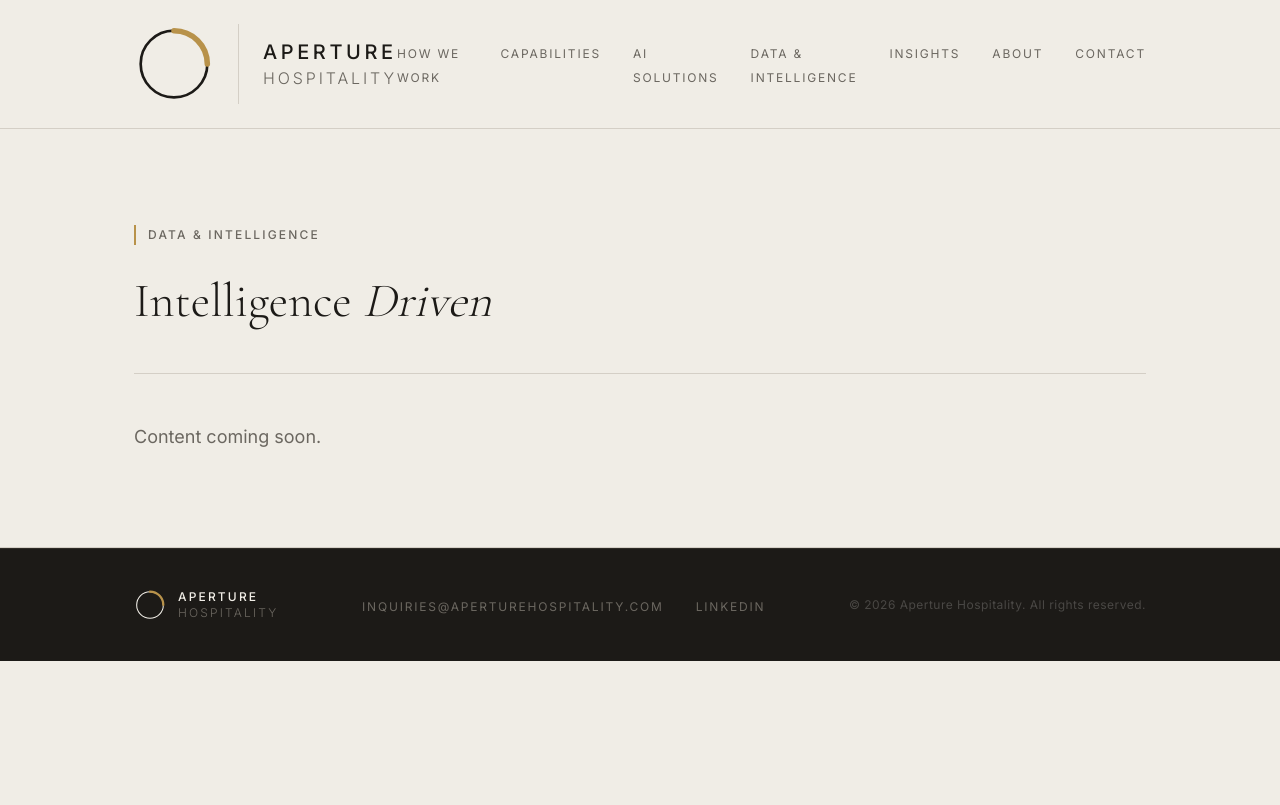
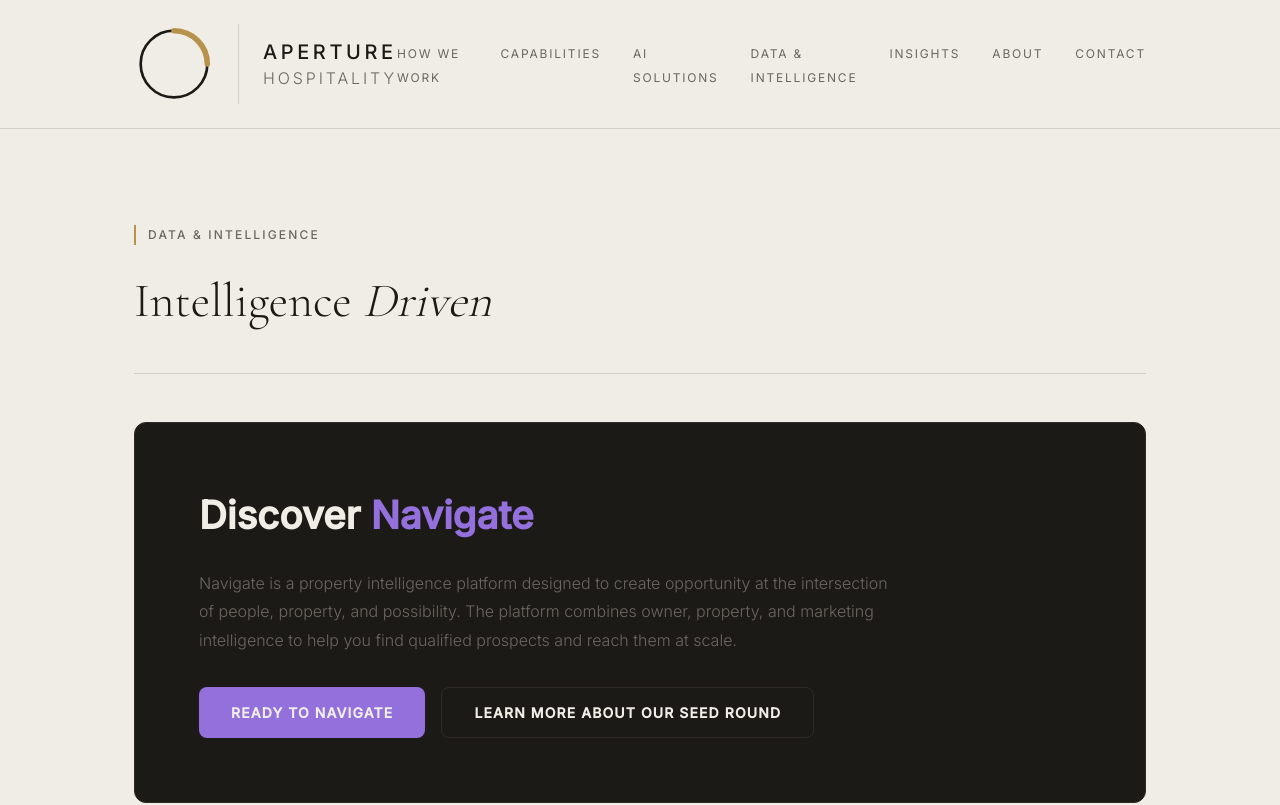
Before and after one commit to letsnavigatebmw/aperture-hospitality, a Next.js app: page /data-intelligence in a window 1280 px wide. Shown: the top 805 px of the page. Built offline with nearby package versions, Linux system fonts and the light colour scheme.

Commit message:
Add 'Discover Navigate' section to Data & Intelligence landing page

```diff
--- a/app/data-intelligence/page.tsx
+++ b/app/data-intelligence/page.tsx
@@ -1,3 +1,5 @@
+'use client'
+
 import Nav from '@/components/Nav'
 import Footer from '@/components/Footer'
 
@@ -16,10 +18,100 @@ export default function DataIntelligencePage() {
 
           <div className="w-full h-px bg-rule my-12" />
 
-          {/* Content placeholder */}
-          <div className="max-w-3xl">
+          {/* Discover Navigate Section */}
+          <div style={{
+            background: '#1C1A17',
+            border: '1px solid #2e2b26',
+            borderRadius: '12px',
+            padding: 'clamp(2rem, 5vw, 4rem)',
+            marginBottom: '4rem'
+          }}>
+            <h2 style={{
+              fontFamily: "'Inter', sans-serif",
+              fontSize: 'clamp(1.5rem, 3vw, 2.5rem)',
+              fontWeight: 600,
+              color: '#F0EDE6',
+              marginBottom: '1.5rem'
+            }}>
+              Discover <span style={{ color: '#9370DB' }}>Navigate</span>
+            </h2>
+
+            <p style={{
+              fontFamily: "'Inter', sans-serif",
+              fontSize: '1rem',
+              fontWeight: 300,
+              lineHeight: 1.8,
+              color: '#6B6760',
+              marginBottom: '2rem',
+              maxWidth: '700px'
+            }}>
+              Navigate is a property intelligence platform designed to create opportunity at the intersection of people, property, and possibility. The platform combines owner, property, and marketing intelligence to help you find qualified prospects and reach them at scale.
+            </p>
+
+            {/* CTAs */}
+            <div style={{
+              display: 'flex',
+              gap: '1rem',
+              flexWrap: 'wrap'
+            }}>
+              <a href="https://navigatenow.com" target="_blank" rel="noopener noreferrer" style={{
+                display: 'inline-flex',
+                alignItems: 'center',
+                justifyContent: 'center',
+                padding: '0.875rem 2rem',
+                background: '#9370DB',
+                color: '#F0EDE6',
+                fontFamily: "'Inter', sans-serif",
+                fontSize: '0.875rem',
+                fontWeight: 600,
+                letterSpacing: '0.08em',
+                textTransform: 'uppercase',
+                textDecoration: 'none',
+                borderRadius: '8px',
+                border: 'none',
+                cursor: 'pointer',
+                transition: 'all 0.2s'
+              }} onMouseEnter={(e) => {
+                (e.target as HTMLElement).style.background = '#7a5bb3'
+              }} onMouseLeave={(e) => {
+                (e.target as HTMLElement).style.background = '#9370DB'
+              }}>
+                Ready to Navigate
+              </a>
+
+              <a href="https://navigatenow.com/seed-round" target="_blank" rel="noopener noreferrer" style={{
+                display: 'inline-flex',
+                alignItems: 'center',
+                justifyContent: 'center',
+                padding: '0.875rem 2rem',
+                background: 'transparent',
+                color: '#F0EDE6',
+                fontFamily: "'Inter', sans-serif",
+                fontSize: '0.875rem',
+                fontWeight: 600,
+                letterSpacing: '0.08em',
+                textTransform: 'uppercase',
+                textDecoration: 'none',
+                border: '1px solid #2e2b26',
+                borderRadius: '8px',
+                cursor: 'pointer',
+                transition: 'all 0.2s'
+              }} onMouseEnter={(e) => {
+                (e.target as HTMLElement).style.borderColor = '#B8924A'
+                ;(e.target as HTMLElement).style.color = '#B8924A'
+              }} onMouseLeave={(e) => {
+                (e.target as HTMLElement).style.borderColor = '#2e2b26'
+                ;(e.target as HTMLElement).style.color = '#F0EDE6'
+              }}>
+                Learn More About our Seed Round
+              </a>
+            </div>
+          </div>
+
+          {/* Additional content placeholder */}
+          <div className="max-w-3xl mt-16">
             <p className="text-lg leading-relaxed text-muted">
-              Content coming soon.
+              More insights and resources coming soon.
             </p>
           </div>
         </div>
```
